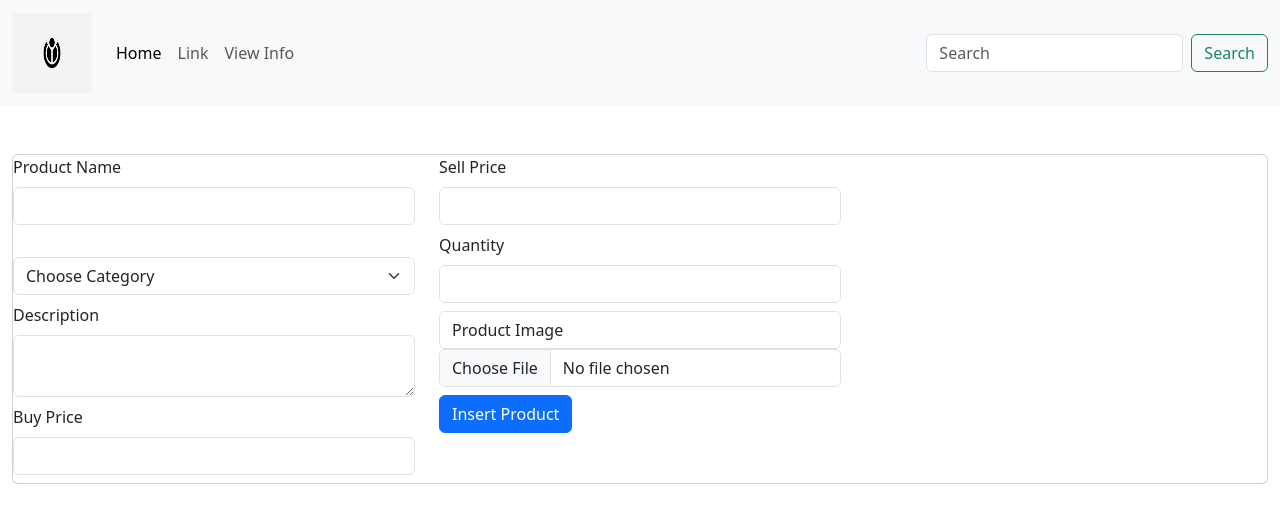
After one commit to AforANDREA/ecom_111, a PHP site: page /insertProduct.php in a window 1280 px wide. The commit adds this page. Shown: the top 531 px of the page. Run offline with PHP 8.4, Linux system fonts and the light colour scheme; data that the repository does not hold is empty.

Commit message:
insertProduct page is finished.

```diff
--- /dev/null
+++ b/admin/insertProduct.php
@@ -0,0 +1,92 @@
+<?php
+//code here
+require_once "dbconnect.php";
+try {
+    $sql = "select * from category";
+    $stmt = $conn->prepare($sql);
+    $stmt->execute();
+    $categories = $stmt->fetchAll(); //multiple role returned
+} catch (PDOException $e) {
+    echo $e->getMessage();
+}
+//when insert btn clicked
+if(isset($_POST["insertBtn"])) {
+    echo"$_POST[pname]<br>$_POST[category]<br>$_POST[description]<br>$_POST[sprice]<br>$_POST[bprice]<br>$_POST[quantity]<br>";
+}
+?>
+<!DOCTYPE html>
+<html lang="en">
+
+<head>
+    <meta charset="UTF-8">
+    <meta name="viewport" content="width=device-width, initial-scale=1.0">
+    <title>Insert Product</title>
+    <link href="https://cdn.jsdelivr.net/npm/bootstrap@5.3.7/dist/css/bootstrap.min.css" rel="stylesheet" integrity="sha384-LN+7fdVzj6u52u30Kp6M/trliBMCMKTyK833zpbD+pXdCLuTusPj697FH4R/5mcr" crossorigin="anonymous">
+    <script src="https://cdn.jsdelivr.net/npm/bootstrap@5.3.7/dist/js/bootstrap.bundle.min.js" integrity="sha384-ndDqU0Gzau9qJ1lfW4pNLlhNTkCfHzAVBReH9diLvGRem5+R9g2FzA8ZGN954O5Q" crossorigin="anonymous"></script>
+</head>
+
+<body>
+    <div class="container-fluid">
+        <div class="row">
+            <?php require_once "navigation.php"; ?>
+        </div>
+        <div class="row">
+            <div class="col-md-12 mx-auto py-5">
+                <form action="insertProduct.php" class="form card" method="post" enctype="multipart/form-data">
+                    <div class="row">
+                        <div class="col-md-4">
+                            <div class="mb-2">
+                                <label for="pname" class="form-label">Product Name</label>
+                                <input type="text" class="form-control" name="pname" id="pname" required>
+                            </div>
+                            <div class="mb-2">
+                                <label for="" class="form-label"></label>
+                                <select name="category" id="" class="form-select">
+                                    <option value="">Choose Category</option>
+                                    <?php
+                                    if(isset($categories)){
+                                        foreach($categories as $category){
+                                            echo "<option value=$category[id]>$category[cat_name]</option>";
+                                        }
+                                    }
+                                    ?>
+                                </select>
+                            </div>
+                            <div class="mb-2">
+                                <label for="desc" class="form-label">Description</label>
+                                <textarea name="description" id="desc" class="form-control">
+
+                                </textarea>
+                            </div>
+                            <div class="mb-2">
+                                <label for="bprice" class="form-label">Buy Price</label>
+                                <input type="number" class="form-control" name="bprice" id="bprice">
+                            </div>
+                        </div>
+                        <div class="col-md-4">
+                            <div class="mb-2">
+                                <label for="sprice" class="form-label">Sell Price</label>
+                                <input type="number" class="form-control" name="sprice" id="sprice">
+                            </div>
+                            <div class="mb-2">
+                                <label for="qty" class="form-label">Quantity</label>
+                                <input type="number" class="form-control" name="quantity" id="qty">
+                            </div>
+                            <div class="mb-2">
+                                <label for="pimg" class="form-control">Product Image</label>
+                                <input type="file" class="form-control" name="pimg" id="pimg">
+                            </div>
+                            <div class="mb-2">
+                                <button class="btn btn-primary" type="submit" name="insertBtn">Insert Product</button>
+                            </div>
+                        </div>
+                    </div>
+
+                </form>
+            </div>
+        </div>
+    </div>
+
+</body>
+
+</html>
--- a/admin/viewInfo.php
+++ b/admin/viewInfo.php
@@ -31,8 +31,10 @@ try {
         <div class="row">
             <div class="col-md-2 mx-auto py-5">
                 <div class="card">
-                    <a href="insertCategory.php" class="btn btn-outline-primary rounded">Insert Category</a>
+                    <a href="insertCategory.php" class="btn btn-outline-primary rounded mb-2">Insert Category</a>
+                    <a href="insertProduct.php" class="btn btn-outline-primary rounded mb-2">Insert Product</a>
                 </div>
+
             </div>
             <div class="col-md-10 mx-auto py-5">
                 <?php
```
